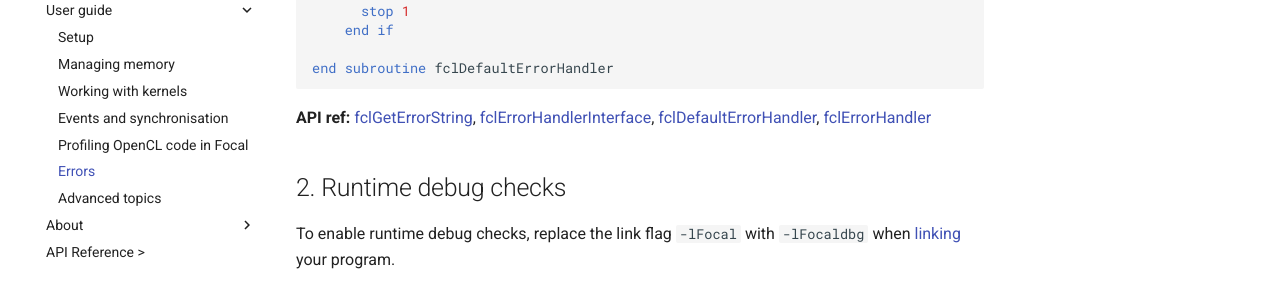
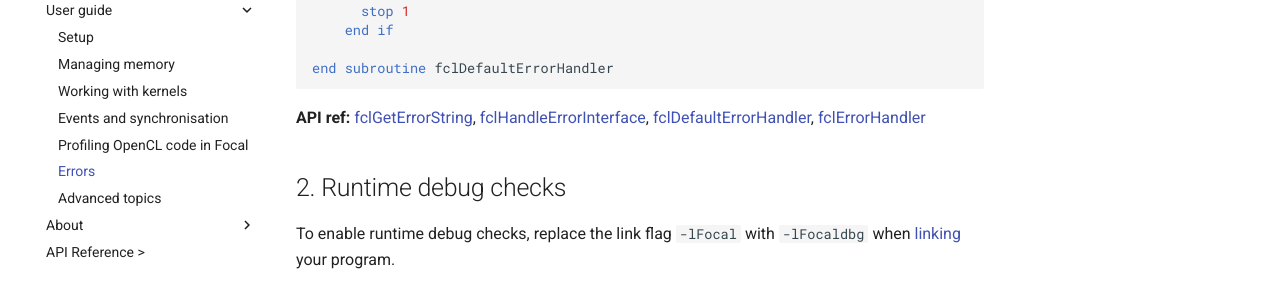
Before and after one commit to LKedward/focal-docs, an MkDocs documentation site: the page built from docs/errors.md, in a window 1280 px wide and 900 px high, scrolled down 1423 px. Shown: the part 152-444 px from the top of the window. Built offline with MkDocs 1.6.1 and Material for MkDocs 9.7.7, drawn with Linux system fonts in a browser that asks for light colours; comment, search, counter and statistics services are not loaded.

Commit message:
Fix: broken links.

```diff
--- a/docs/errors.md
+++ b/docs/errors.md
@@ -69,7 +69,7 @@
 
 __API ref:__
 [fclGetErrorString](https://lkedward.github.io/focal/interface/fclgeterrorstring.html),
-[fclErrorHandlerInterface](https://lkedward.github.io/focal/interface/fclerrorhandlerinterface.html),
+[fclHandleErrorInterface](https://lkedward.github.io/focal/interface/fclhandleerrorinterface.html),
 [fclDefaultErrorHandler](https://lkedward.github.io/focal/interface/fcldefaulterrorhandler.html),
 [fclErrorHandler](https://lkedward.github.io/focal/module/focal.html#variable-fclerrorhandler)
 
```
Also changed, not shown: docs/index.md (+1 -1 lines).
